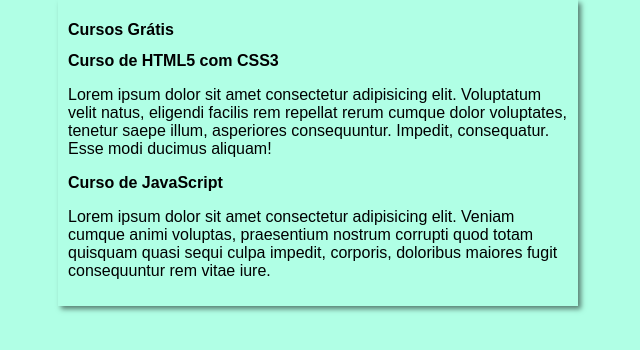
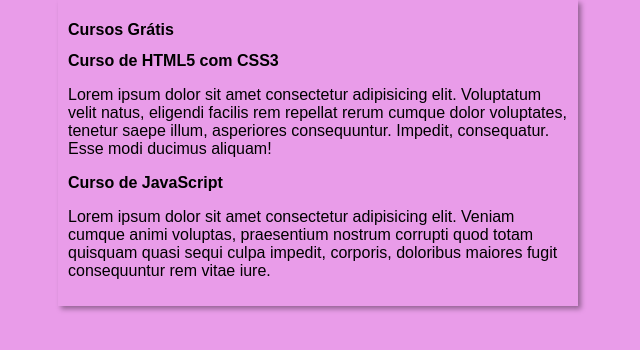
Before and after one commit to DaanielKC/projeto-site, a plain HTML site: page index.html in a window 1280 px wide. Shown: the whole page, without its empty margins (322-962 px from the left). Drawn offline with Linux system fonts and the light colour scheme.

Commit message:
Update style.css

```diff
--- a/estilos/style.css
+++ b/estilos/style.css
@@ -4,9 +4,9 @@
 }
 
 body {
-    background-color: rgb(176, 255, 229);
+    background-color: rgb(233, 156, 233);
     width: 500px;
     margin: auto;
-    box-shadow: 3px 3px 5px rgba(0, 0, 0, 0.5);
+    box-shadow: 3px 3px 5px rgba(0, 0, 0, 0.363);
     padding: 10px;
 }
```
